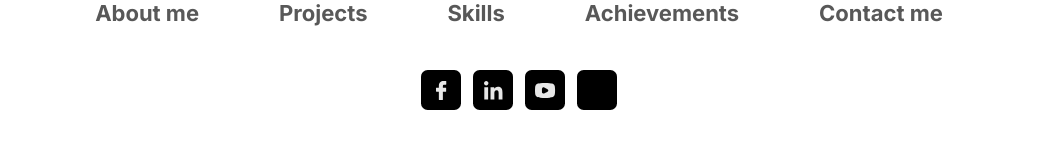
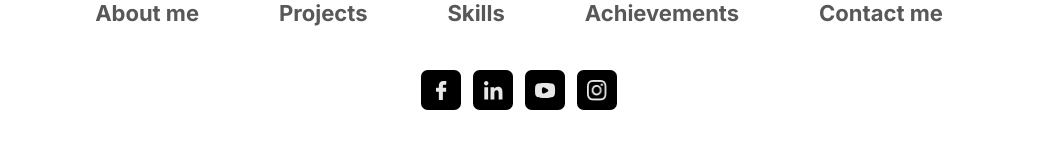
Before and after one commit to Roshen-Perera/ceylon-developers-portfolio, a Next.js app: page /portfolio in a window 1280 px wide. Shown: the part 5261-5409 px from the top of the page, without its empty margins (121-1172 px from the left). Built offline with nearby package versions, Linux system fonts and the light colour scheme.

Commit message:
Added instagram icon

```diff
--- a/components/footerPortfolio.tsx
+++ b/components/footerPortfolio.tsx
@@ -1,5 +1,6 @@
 import { Mail, Phone } from "lucide-react";
 import React from "react";
+import Image from "next/image";
 
 const FooterPortfolio = () => {
   return (
@@ -60,14 +61,21 @@ const FooterPortfolio = () => {
               xmlns="http://www.w3.org/2000/svg"
             >
               <path
-                fill-rule="evenodd"
-                clip-rule="evenodd"
+                fillRule="evenodd"
+                clipRule="evenodd"
                 d="M0.85568 2.11755C0.21504 3.02251 0.159787 3.99467 0.04928 5.94048C0.0194133 6.4736 0 6.99477 0 7.46667C0 7.93856 0.0194133 8.45973 0.04928 8.99285C0.159787 10.9387 0.21504 11.9108 0.85568 12.8158C1.03936 13.0741 1.34848 13.4012 1.59488 13.5998C2.46101 14.2927 3.42869 14.4062 5.36555 14.6302C6.83349 14.8019 8.47467 14.9333 10.0427 14.9333C11.6107 14.9333 13.2503 14.8019 14.7198 14.6302C16.6551 14.4062 17.6243 14.2927 18.489 13.5998C18.7369 13.4012 19.0445 13.0741 19.2282 12.8158C19.8688 11.9108 19.9241 10.9387 20.0346 8.99285C20.0644 8.45973 20.0838 7.93856 20.0838 7.46667C20.0838 6.99477 20.0644 6.4736 20.0346 5.94048C19.9241 3.99467 19.8688 3.02251 19.2282 2.11755C19.0148 1.82689 18.7666 1.56358 18.489 1.33355C17.6228 0.64064 16.6551 0.527147 14.7198 0.303147C13.1677 0.113899 11.6062 0.0126877 10.0427 0C8.47467 0 6.832 0.131413 5.36555 0.303147C3.42869 0.527147 2.45952 0.64064 1.59488 1.33355C1.31727 1.56358 1.069 1.82689 0.85568 2.11755ZM13.1667 6.88128C12.9457 6.34368 12.1766 5.9584 10.637 5.18933C9.35573 4.54869 8.71509 4.22912 8.19691 4.33067C7.83095 4.40326 7.50365 4.6059 7.27552 4.90112C6.95296 5.31925 6.95296 6.03456 6.95296 7.46667C6.95296 8.90027 6.95296 9.61557 7.27552 10.0322C7.504 10.3279 7.83104 10.5295 8.19691 10.6027C8.71509 10.7042 9.35573 10.3846 10.637 9.744C12.1751 8.97493 12.9457 8.58965 13.1667 8.05355C13.3212 7.67755 13.3212 7.25728 13.1667 6.88128Z"
                 fill="#E7E7E7"
               />
             </svg>
           </div>
-          <div className="flex w-[40px] h-[40px] bg-black items-center justify-center rounded-[6.67px]"></div>
+          <div className="flex w-[40px] h-[40px] bg-black items-center justify-center rounded-[6.67px]">
+            <Image
+              src="/assets/icons/insta.png"
+              alt="Twitter Icon"
+              width={20.363636016845703}
+              height={20.363636016845703}
+            />
+          </div>
         </div>
       </div>
     </>
```
Also changed, not shown: public/assets/icons/insta.png (added).
